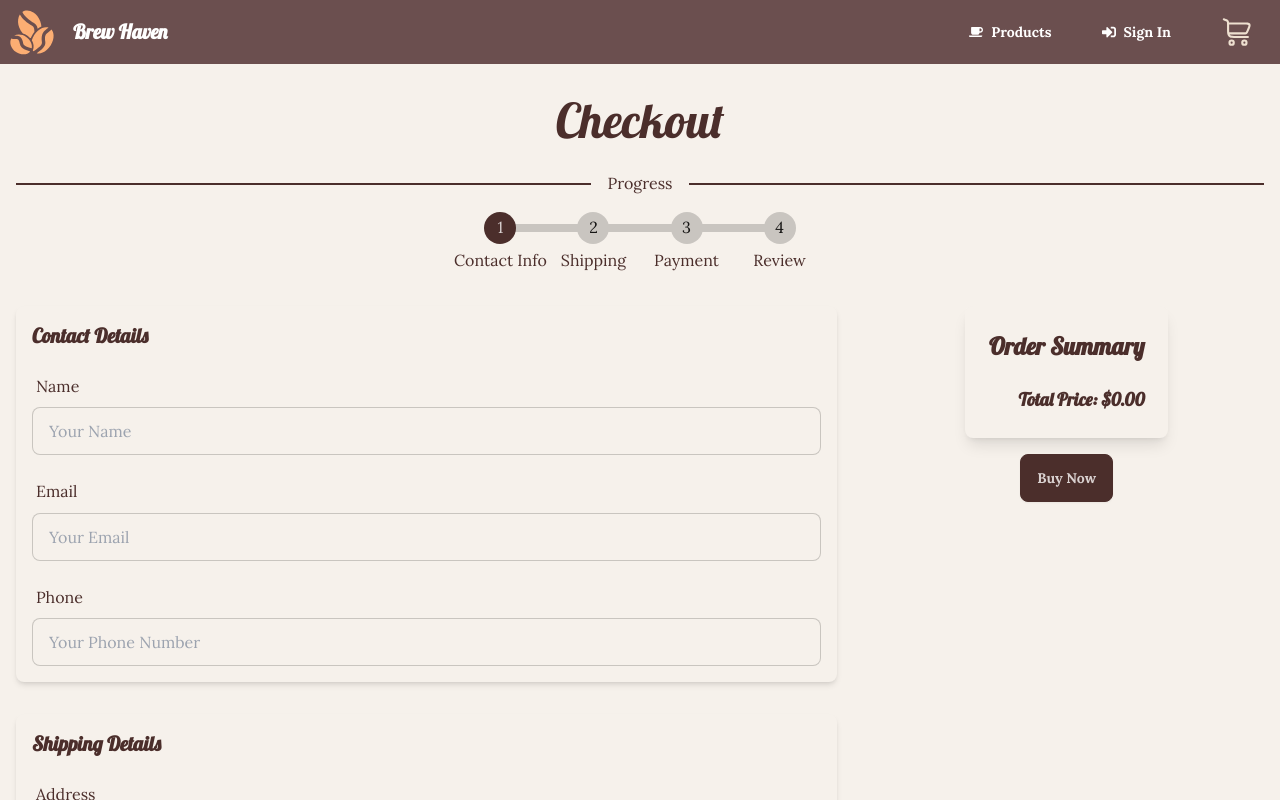
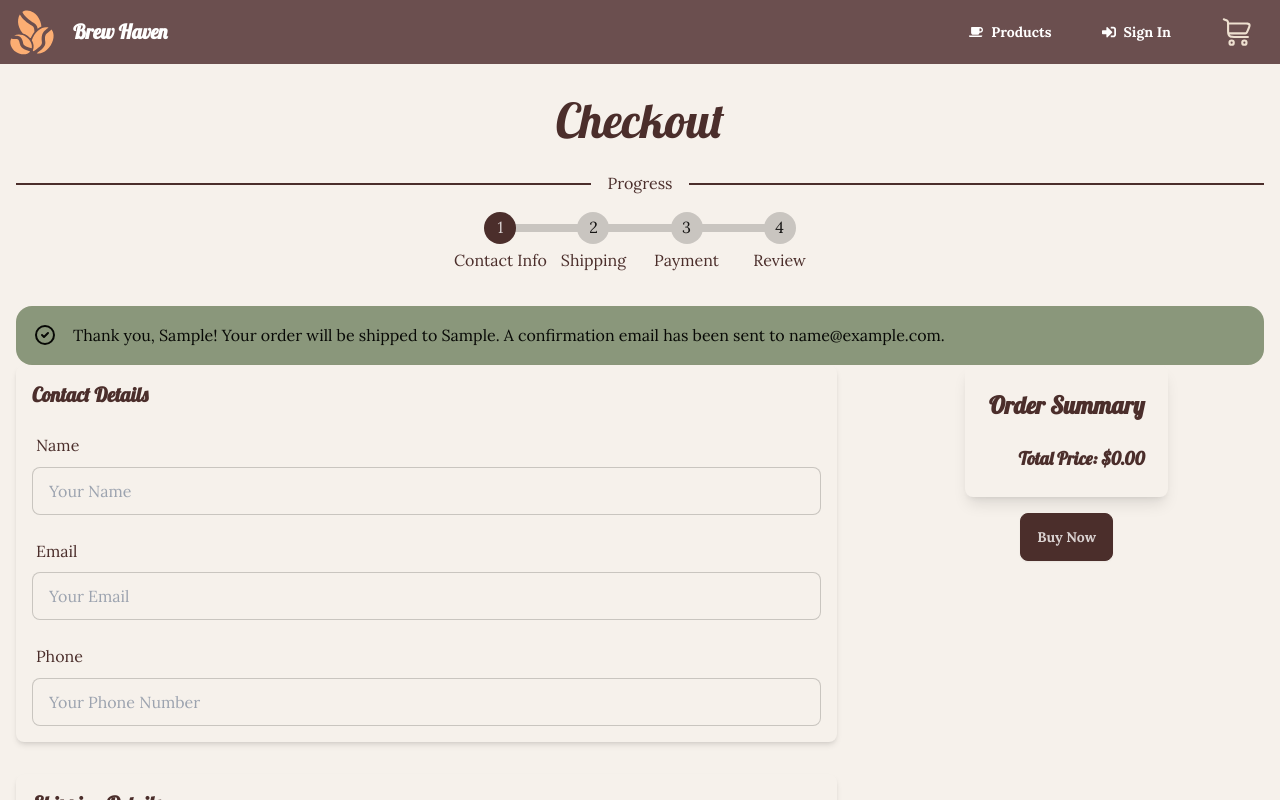
Before and after one commit to JenniferT9462/coffee-shop-frontend, a Next.js app: page /checkout in a window 1280 px wide. Both pictures are taken after typing "Sample", "name@example.com", "5551234", "Sample", "Sample", "Sample" into the empty fields and a click on the button "Buy Now". Shown: the top 800 px of the page. Built offline with nearby package versions, Linux system fonts and the light colour scheme.

Commit message:
Added DaisyUI alert

```diff
--- a/src/pages/checkout.js
+++ b/src/pages/checkout.js
@@ -3,10 +3,15 @@ import Footer from "@/components/Footer";
 import CheckoutForm from "@/components/CheckoutForm";
 // import cart from "../../mocks/cart.json";
 import { useState, useEffect } from "react";
-import { loadCartFromLocalStorage, saveCartToLocalStorage, saveOrderToLocalStorage } from "@/util";
+import {
+  loadCartFromLocalStorage,
+  saveCartToLocalStorage,
+  saveOrderToLocalStorage,
+} from "@/util";
 
 export default function CheckoutPage() {
   const [cartContent, setCartContents] = useState([]);
+  const [alert, setAlert] = useState(null);
 
   useEffect(() => {
     const cartData = loadCartFromLocalStorage();
@@ -40,15 +45,21 @@ export default function CheckoutPage() {
       state,
       zipcode,
       cart: cartContent,
-      paymentInfo: { cardNumber, exDate, cvv},
+      paymentInfo: { cardNumber, exDate, cvv },
     };
 
     // Save to localStorage
     saveOrderToLocalStorage(orderDetails);
-    alert(
-      `Checkout clicked! Thank you,
-        ${name}! Your order will be shipped to: ${address}. A confirmation email sent to: ${email}`
-    );
+    // alert(
+    //   `Checkout clicked! Thank you,
+    //     ${name}! Your order will be shipped to: ${address}. A confirmation email sent to: ${email}`
+    // );
+
+    // Show DaisyUI alert
+    setAlert({
+      type: "success",
+      message: `Thank you, ${name}! Your order will be shipped to ${address}. A confirmation email has been sent to ${email}.`,
+    });
     // Clear the cart after checkout
     updateCart([]);
     // TODO: send to server...
@@ -71,6 +82,26 @@ export default function CheckoutPage() {
           </ul>
         </div>
 
+        {/* Render Alert */}
+        {alert && (
+          <div role="alert" className={`alert alert-${alert.type} || alert-success`}>
+            <svg
+              xmlns="http://www.w3.org/2000/svg"
+              className="h-6 w-6 shrink-0 stroke-current"
+              fill="none"
+              viewBox="0 0 24 24"
+            >
+              <path
+                strokeLinecap="round"
+                strokeLinejoin="round"
+                strokeWidth="2"
+                d="M9 12l2 2 4-4m6 2a9 9 0 11-18 0 9 9 0 0118 0z"
+              />
+            </svg>
+            <span>{alert.message}</span>
+          </div>
+        )}
+
         {/* Checkout Form Section */}
         <CheckoutForm
           cartContent={cartContent}
```
